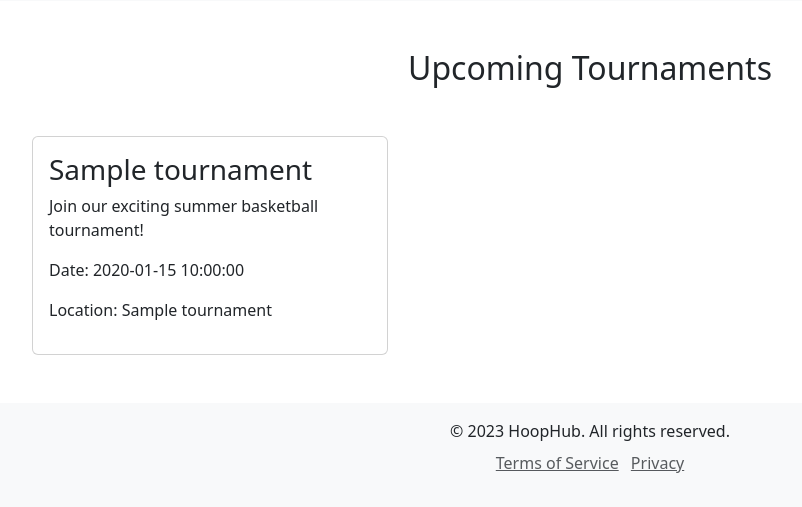
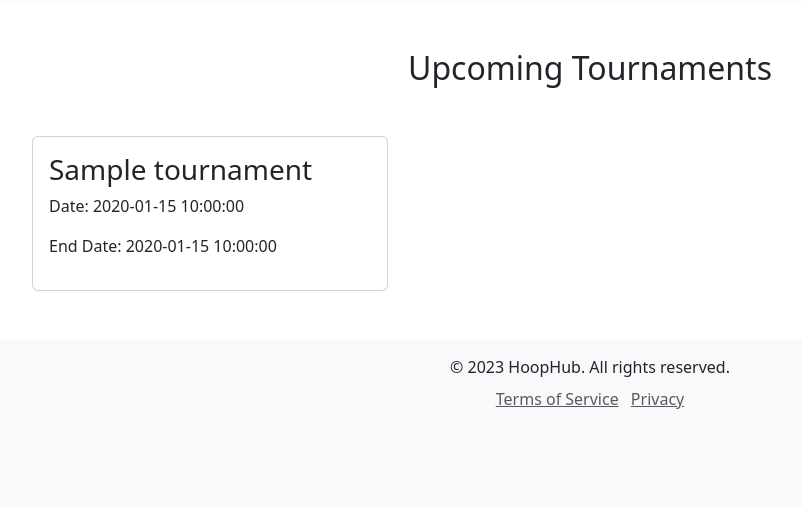
Before and after one commit to DD150602/Basquet-project, a CodeIgniter 4 app: the page made by app/Views/Landing_page.php in a window 1280 px wide. Shown: the part 743-1250 px from the top of the page, without its empty margins (50-852 px from the left). After the commit the page ends 1152 px from the top, so only its background shows below. Run offline with PHP 8.4 and a stand-in for CodeIgniter, Linux system fonts and the light colour scheme; the template is opened without the code that fills it: most values are stand-ins (such as "Sample title", 1, 10 or a date in 2020); some libraries are stand-ins or nearby versions; some web fonts are replaced.

Commit message:
chore(Views): :lipstick: Change wrong DB field

```diff
--- a/app/Views/Landing_page.php
+++ b/app/Views/Landing_page.php
@@ -89,9 +89,8 @@
                                 <div class="card">
                                     <div class="card-body">
                                         <h3 class="card-title"><?php echo $tournament->tournament_name; ?></h3>
-                                        <p class="card-text">Join our exciting summer basketball tournament!</p>
                                         <p>Date: <?php echo $tournament->tournament_start_date; ?></p>
-                                        <p>Location: <?php echo $tournament->tournament_location; ?></p>
+                                        <p>End Date: <?php echo $tournament->tournament_end_date; ?></p>
                                     </div>
                                 </div>
                             </div>
```
